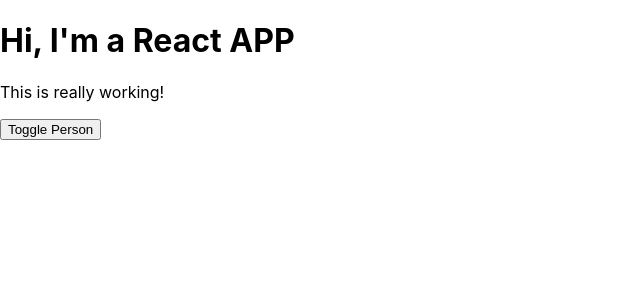
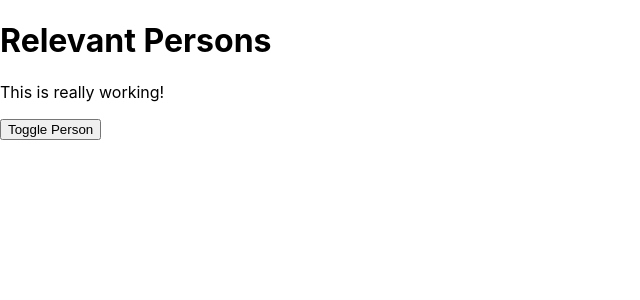
Before and after one commit to nikhilbang44/react-workpace, a React app: page / in a window 1280 px wide. Shown: the top 300 px of the page, without its empty margins (0-640 px from the left). Built offline with nearby package versions, Linux system fonts and the light colour scheme.

Commit message:
Converting Stateless to Stateful Components

```diff
--- a/src/components/Cockpit/Cockpit.js
+++ b/src/components/Cockpit/Cockpit.js
@@ -21,7 +21,7 @@
 
     return (
       <div className={classes.Cockpit}>
-          <h1> Hi, I'm a React APP </h1>
+          <h1>{ props.appTitle } </h1>
           <p className= {assigendClasses.join(' ')}> This is really working! </p>
           <button className={btnClass} onClick={props.clicked}> Toggle Person</button>
       </div>
--- a/src/containers/App.js
+++ b/src/containers/App.js
@@ -90,7 +90,8 @@
     }
     return (
         <div className={classes.App}>
-        <Cockpit  showPersons={this.state.showPersons}
+        <Cockpit  appTitle={this.props.title}
+                  showPersons={this.state.showPersons}
                   persons={this.state.persons}
                   clicked={this.togglePersonsHandler}
          />
--- a/src/index.js
+++ b/src/index.js
@@ -4,7 +4,7 @@
 import App from './containers/App';
 import * as serviceWorker from './serviceWorker';
 
-ReactDOM.render(<App />, document.getElementById('root'));
+ReactDOM.render(<App title='Relevant Persons'/>, document.getElementById('root'));
 
 // If you want your app to work offline and load faster, you can change
 // unregister() to register() below. Note this comes with some pitfalls.
```
